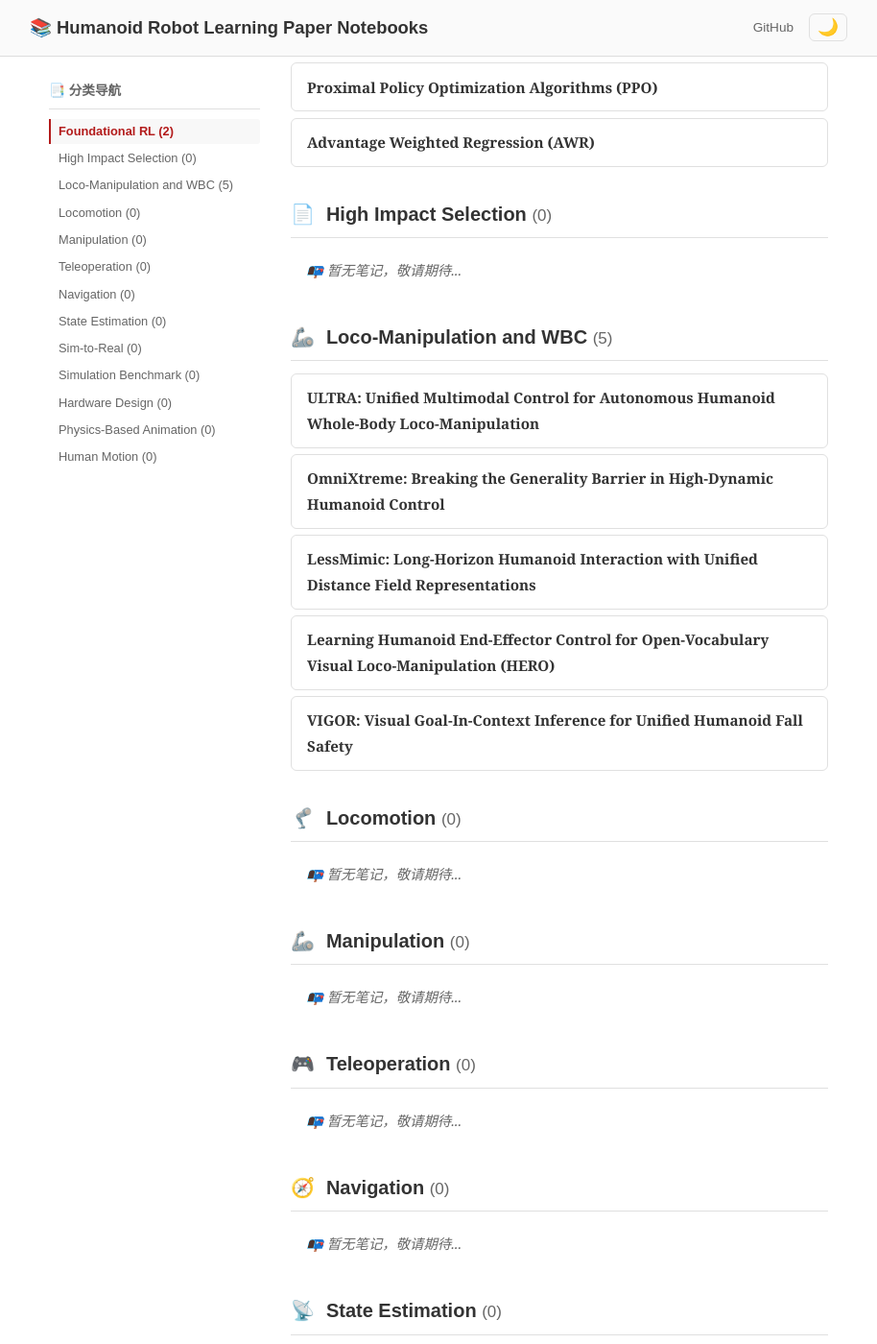
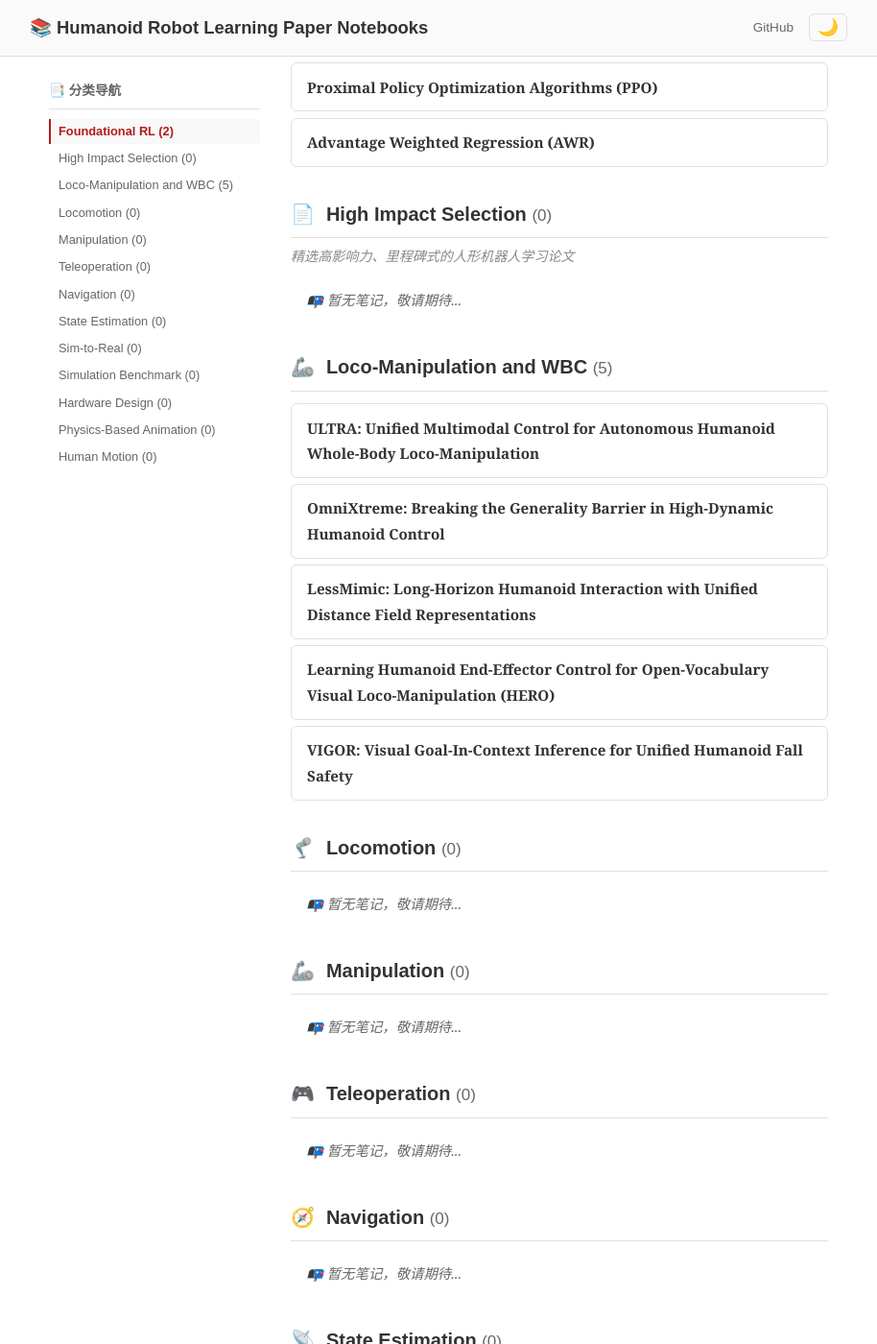
Before and after one commit to ImChong/Humanoid_Robot_Learning_Paper_Notebooks, a Jekyll site: the page built from index.html, in a window 1280 px wide and 1400 px high, scrolled down 270 px. Shown: the whole window at 96% size, without its empty margins (183-1097 px from the left). Built offline with Jekyll 4.4.1, drawn with Linux system fonts in a browser that asks for light colours.

Commit message:
feat: High Impact Selection 分类加子标题

```diff
--- a/_data/papers.json
+++ b/_data/papers.json
@@ -18,7 +18,8 @@
   },
   "02_High_Impact_Selection": {
     "display_name": "High Impact Selection",
-    "papers": []
+    "papers": [],
+    "subtitle": "精选高影响力、里程碑式的人形机器人学习论文"
   },
   "03_Loco-Manipulation_and_WBC": {
     "display_name": "Loco-Manipulation and WBC",
--- a/assets/css/style.css
+++ b/assets/css/style.css
@@ -192,6 +192,14 @@ body {
 
 .category-title .cat-icon {
   margin-right: 0.4rem;
+}
+
+.category-subtitle {
+  font-size: 0.88rem;
+  color: var(--text-muted, #888);
+  margin-top: -0.4rem;
+  margin-bottom: 0.8rem;
+  font-style: italic;
 }
 
 .paper-list {
--- a/index.html
+++ b/index.html
@@ -44,6 +44,7 @@ title: "Home"
 
     <div class="category-section">
       <h2 class="category-title" id="cat-{{ forloop.index }}"><span class="cat-icon">{{ icon }}</span> {{ cat_data.display_name }} <span class="paper-count">({{ cat_data.papers | size }})</span></h2>
+      {% if cat_data.subtitle %}<p class="category-subtitle">{{ cat_data.subtitle }}</p>{% endif %}
       {% if cat_data.papers.size > 0 %}
       <ul class="paper-list">
         {% for paper in cat_data.papers %}
```
